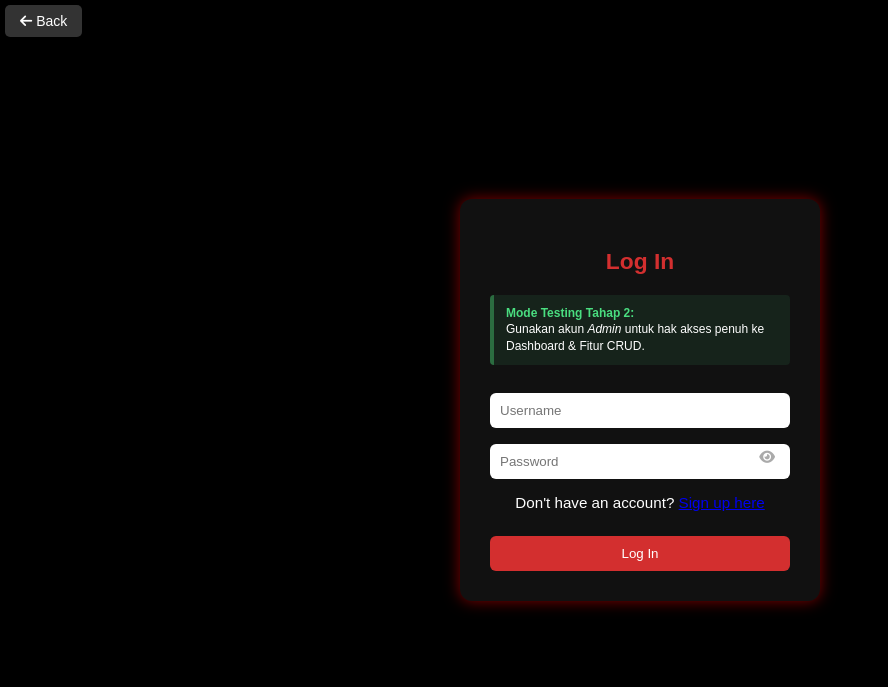
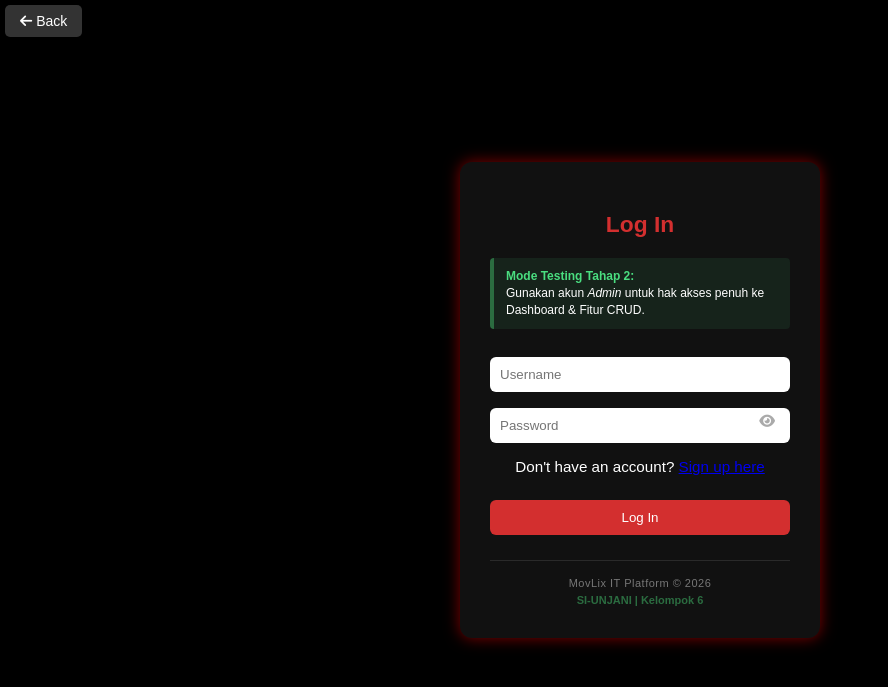
Before and after one commit to Fahryan212/movlix22, a PHP site: page /view/login.php in a window 1280 px wide. Shown: the top 687 px of the page, without its empty margins (0-888 px from the left). Run offline with PHP 8.4, Linux system fonts and the light colour scheme.

Commit message:
footer proyek untuk Kelompok 6 SI-UNJAN

```diff
--- a/htdocs/view/login.php
+++ b/htdocs/view/login.php
@@ -56,6 +56,11 @@ if ($_SERVER['REQUEST_METHOD'] === 'POST') {
 
             <button type="submit">Log In</button>
         </form>
+
+        <div style="margin-top: 25px; font-size: 11px; color: #777777; text-align: center; border-top: 1px solid #2a2a2a; padding-top: 15px; line-height: 1.3;">
+            <p style="margin: 0; letter-spacing: 0.5px;">MovLix IT Platform &copy; 2026</p>
+            <p style="color: #2b6c40; font-weight: bold; margin: 3px 0 0 0;">SI-UNJANI | Kelompok 6</p>
+        </div>
     </div>
 
     <script>
```
